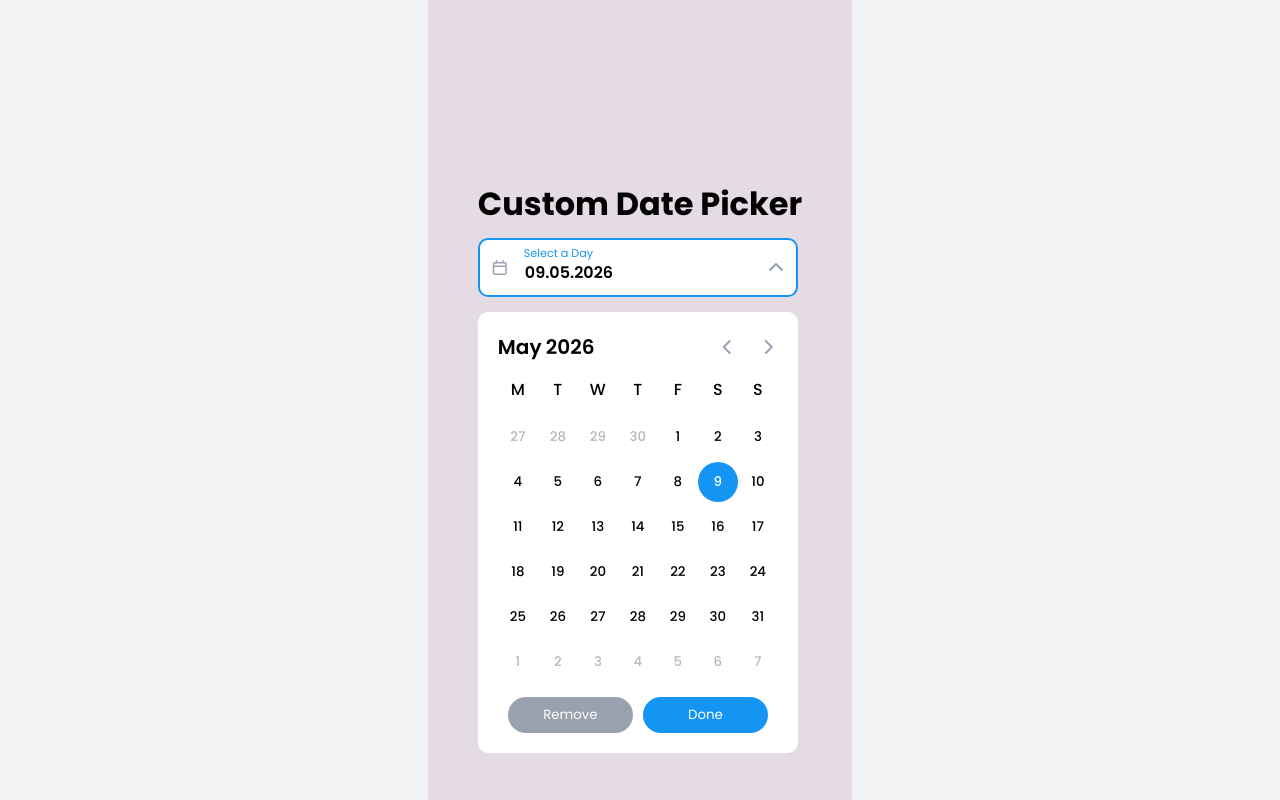
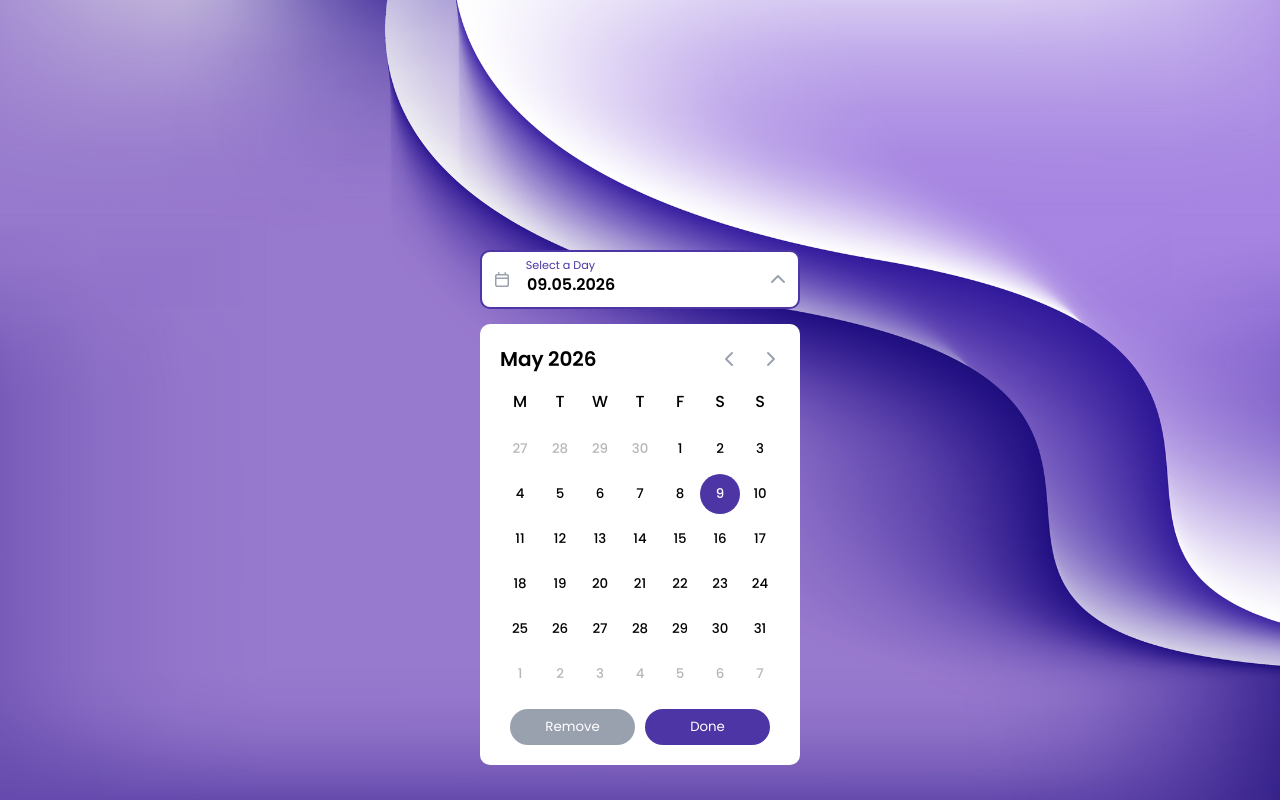
Before and after one commit to sifathsaleem/Date-picker, a plain HTML site: page index.html in a window 1280 px wide. Both pictures are taken after a click on the icon 775 px from the left and 262 px from the top of the page. Drawn offline with Linux system fonts and the light colour scheme.

Commit message:
theme changed

```diff
--- a/app.js
+++ b/app.js
@@ -3,22 +3,21 @@ const now = new Date();
 let year = now.getFullYear();
 let month = now.getMonth();
 let selectedDate = null;
-let selected = false;
 const MONTHS = ["January", "February", "March", "April", "May", "June", "July", "August", "September", "October", "November", "December"];
 
 // ===== DOM ELEMENTS =====
 const inputWrapper = document.querySelector("#input-wrapper");
-const datesWrapper = document.querySelector(".dates");
 const input = document.querySelector("#date");
 const label = document.querySelector("label");
+const dateInput = document.querySelector(".date-input");
+const downArrow = document.querySelector(".fa-chevron-down");
+
 const pickerMenu = document.querySelector(".dt-picker");
-const dateInput = document.querySelector(".date-input");
+const prevBtn = document.querySelector(".fa-chevron-left");
+const nextBtn = document.querySelector(".fa-chevron-right");
 const yearVal = document.querySelector("#year");
 const monthVal = document.querySelector("#month");
-
-const downArrow = document.querySelector(".fa-chevron-down");
-const prevBtn = document.querySelector(".fa-chevron-left");
-const nextBtn = document.querySelector(".fa-chevron-right");
+const datesWrapper = document.querySelector(".dates");
 const doneBtn = document.querySelector("#done-btn");
 const removeBtn = document.querySelector("#remove-btn");
 // ===== UTILITY FUNCTIONS =====
@@ -39,9 +38,11 @@ function displayDates() {
 
   const lastOfPrevMonth = new Date(year, month, 0);
 
-  for (let i = 1; i <= lastOfPrevMonth.getDay(); i++) {
-    const text = lastOfPrevMonth.getDate() - lastOfPrevMonth.getDay() + i;
-    const button = createButton(text, true, false);
+  let adjustedDay = toMondayFirst(lastOfPrevMonth.getDay());
+
+  for (let i = 0; i <= adjustedDay; i++) {
+    const text = lastOfPrevMonth.getDate() - adjustedDay + i;
+    const button = createButton(text, true);
     datesWrapper.appendChild(button);
   }
 
@@ -51,14 +52,14 @@ function displayDates() {
   const daysInMonth = lastOfMonth.getDate();
 
   for (let i = 1; i <= daysInMonth; i++) {
-    const button = createButton(i, false, false);
+    const button = createButton(i, false);
     if (year === now.getFullYear() && month === now.getMonth() && i === now.getDate()) {
       button.classList.add("today");
-      if (!selected) {
+      if (!selectedDate) {
         button.classList.add("selected");
       }
     }
-    if (selected) {
+    if (selectedDate) {
       if (year === selectedDate.getFullYear() && month === selectedDate.getMonth() && i === selectedDate.getDate()) {
         button.classList.add("selected");
       }
@@ -70,14 +71,26 @@ function displayDates() {
   // Display the first week of next month
 
   const firstOfNextMonth = new Date(year, month + 1, 1);
-  for (let i = firstOfNextMonth.getDay(); i < 8; i++) {
-    const text = firstOfNextMonth.getDate() - firstOfNextMonth.getDay() + i;
-    const button = createButton(text, true, false);
+  adjustedDay = toMondayFirst(firstOfNextMonth.getDay());
+  for (let i = adjustedDay; i <= 6; i++) {
+    const text = firstOfNextMonth.getDate() - adjustedDay + i;
+    const button = createButton(text, true);
     datesWrapper.appendChild(button);
   }
 }
 
+function createButton(text, isDisabled = false) {
+  const button = document.createElement("button");
+  button.textContent = text;
+  button.disabled = isDisabled;
+  return button;
+}
+
 // ===== MAIN LOGICs =====
+
+function toMondayFirst(dayIndex) {
+  return (dayIndex + 6) % 7;
+}
 
 function formatDate(date) {
   const dd = String(date.getDate()).padStart(2, "0");
@@ -94,15 +107,6 @@ function setSelectedDate(newDate) {
 function setDateInput(newDate = now.getDate()) {
   const setDate = new Date(year, month, newDate);
   input.value = formatDate(setDate);
-}
-
-function createButton(text, isDisabled = false, isToday = false) {
-  const button = document.createElement("button");
-  button.textContent = text;
-  button.disabled = isDisabled;
-  button.classList.toggle("today", isToday);
-
-  return button;
 }
 
 function renderPrevMonth() {
@@ -129,6 +133,7 @@ function rendernextMonth() {
 function loadEventListeners() {
   downArrow.addEventListener("click", () => {
     togglePicker(true);
+    displayDates();
     if (selectedDate) {
       setDateInput(selectedDate.getDate());
     } else {
@@ -138,27 +143,27 @@ function loadEventListeners() {
 
   doneBtn.addEventListener("click", () => {
     togglePicker(false);
-    if (selectedDate) {
-      selected = true;
+    if (!selectedDate) {
+      month = now.getMonth();
+      year = now.getFullYear();
     }
   });
 
   removeBtn.addEventListener("click", () => {
-    input.value = "";
-    selectedDate = null;
-    selected = false;
-    const btns = datesWrapper.querySelectorAll("button");
-    btns.forEach((btn) => {
-      btn.classList.remove("selected");
-    });
+    year = now.getFullYear();
+    month = now.getMonth();
+    selectedDate = now;
+    displayDates();
   });
 
   document.addEventListener("click", (e) => {
     if (!inputWrapper.contains(e.target) && !pickerMenu.contains(e.target)) {
       togglePicker(false);
 
-      if (!selected) {
+      if (!selectedDate) {
         input.value = "";
+        month = now.getMonth();
+        year = now.getFullYear();
       }
     }
   });
--- a/index.html
+++ b/index.html
@@ -21,7 +21,6 @@
   </head>
   <body>
     <div class="container">
-      <h1>Custom Date Picker</h1>
       <div id="input-wrapper">
         <i class="fa-regular fa-calendar"></i>
         <div class="date-input">
--- a/style.css
+++ b/style.css
@@ -1,5 +1,5 @@
 :root {
-  --primary-color: #1495f4;
+  --primary-color: #4d35a5;
   --my-text: #99a1af;
 }
 
@@ -16,11 +16,13 @@ body {
   background-color: #f3f4f6;
   display: flex;
   justify-content: center;
+  background: url('./assets/background.jpg') no-repeat center/cover;
+
 }
 
 .container {
-  background-color: rgb(228, 219, 228);
   padding: 0 50px;
+  margin-top: 250px;
 }
 
 .container > div#input-wrapper {
@@ -34,13 +36,7 @@ body {
   padding: 10px 10px;
   border-radius: 10px;
   margin-bottom: 15px;
-  transition: 0.2s ease all;
-}
-
-.container h1 {
-  text-align: center;
-  margin-bottom: 10px;
-  margin-top: 180px;
+  transition: .2s ease all;
 }
 
 .container > div#input-wrapper.open {
@@ -83,7 +79,6 @@ body {
   pointer-events: none;
 }
 
-
 .container > div > .date-input > input:focus + label,
 .container > div > .date-input > input:not(:placeholder-shown) + label {
   color: var(--primary-color);
@@ -99,12 +94,10 @@ body {
 .date-input:has(input:focus),
 .date-input:has(input:not(:placeholder-shown)) {
   margin-top: 10px;
-
 }
 
-
 .container > div.dt-picker {
-  transition: 0.2s ease all;
+  transition: .2s ease all;
   /* opacity: 0; */
   transform: scale(0.95);
   width: 320px;
@@ -166,7 +159,7 @@ body {
   height: 40px;
   border: none;
   background: transparent;
-    border-radius: 50%;
+  border-radius: 50%;
 }
 
 .container > div.dt-picker > div:nth-child(2) > div.dates > button:disabled:hover {
@@ -179,7 +172,7 @@ body {
 }
 
 .container > div.dt-picker > div:nth-child(2) > div.dates > button.today {
-  color: var(--primary-color)
+  color: var(--primary-color);
 }
 
 .container > div.dt-picker > div:nth-child(2) > div.dates > button.selected {
```
Also changed, not shown: assets/background.jpg (added).
